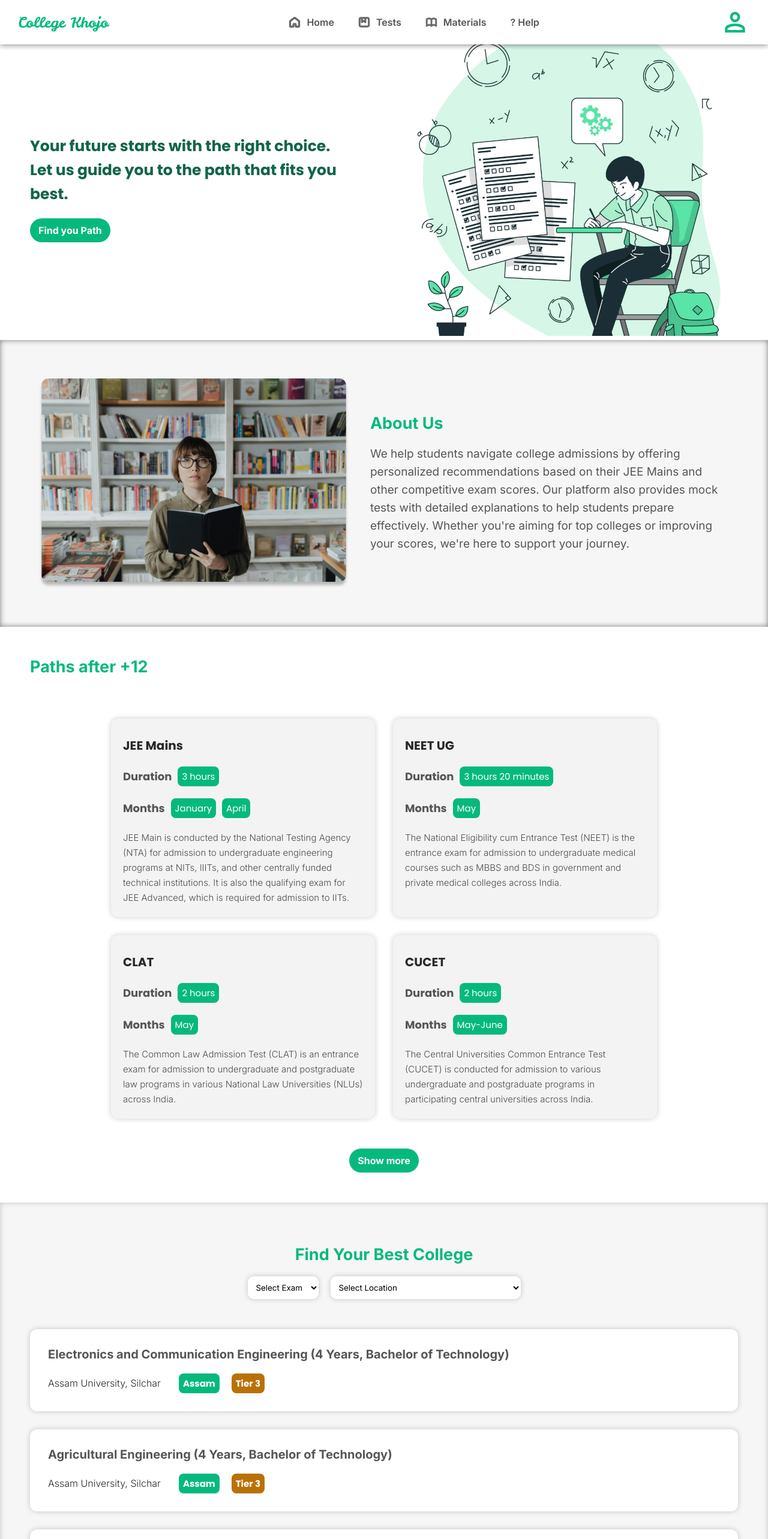
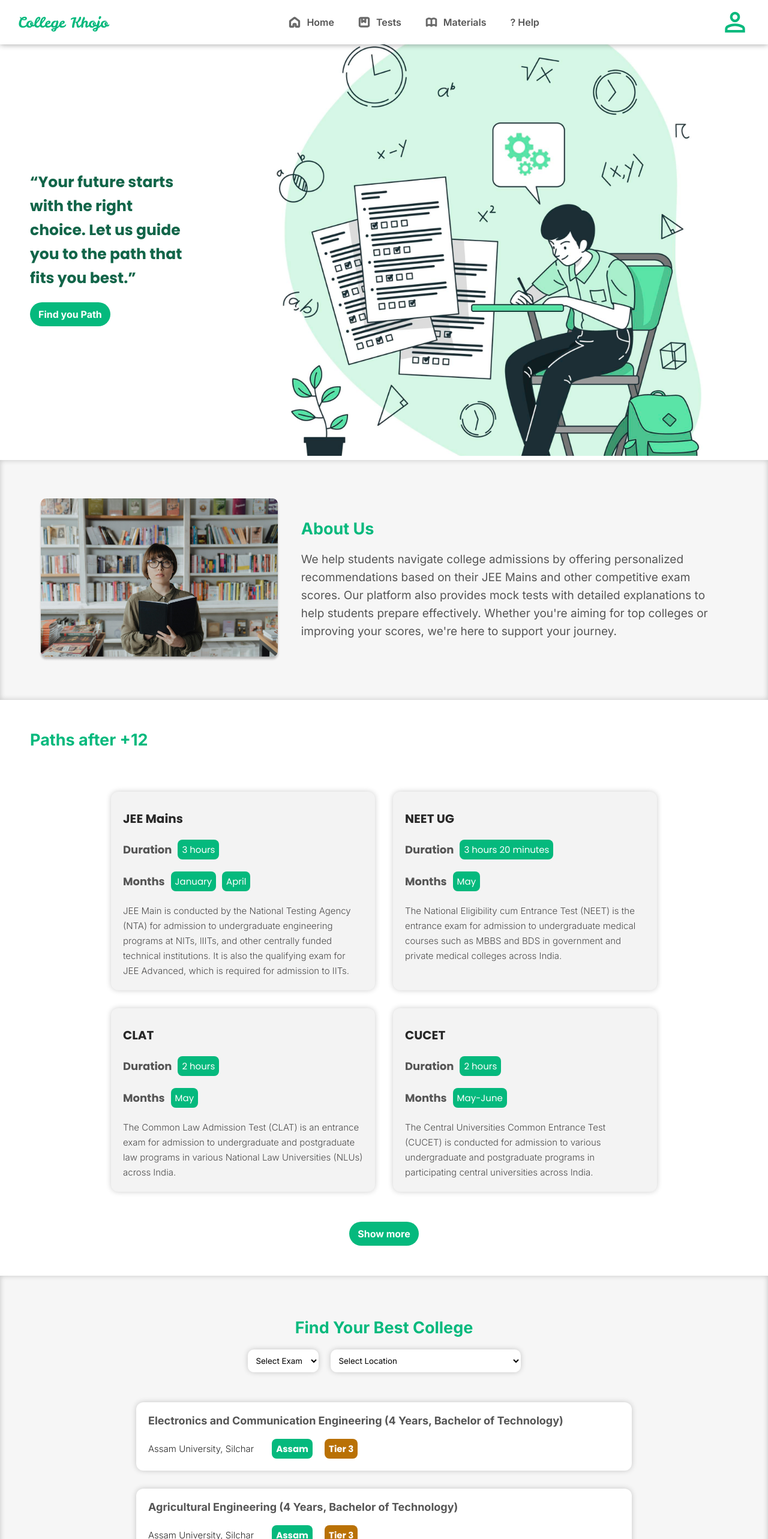
Before and after one commit to ajayverma2611/college-Khojoo, a React (Create React App) app in the folder client/: page / in a window 1280 px wide. Shown: the top 2566 px of the page at 60% size. Built offline with nearby package versions, Linux system fonts and the light colour scheme.

Commit message:
updated ui

```diff
--- a/client/src/Presentation/Components/Footer.js
+++ b/client/src/Presentation/Components/Footer.js
@@ -14,8 +14,8 @@ const Footer = () =>{
                         <h2 className="footer-links">Himagiri Nandan</h2>
                         <h2 className="footer-links">Ajay Verma</h2>
                     </div>
-                    <div id="first-footer" className="logo">
-                        <h1>College Khojo</h1>
+                    <div className="logo" id="first-footer">
+                        <h1 >College Khojo</h1>
                     </div>
                 </div>
                 <div className="footer-left">
--- a/client/src/Presentation/Components/Hero.js
+++ b/client/src/Presentation/Components/Hero.js
@@ -5,7 +5,7 @@ const Hero = () =>{
     return (
         <div className="hero">
             <div className="hero-left">
-                <h1>Your future starts with the right choice. Let us guide you to the path that fits you best.</h1>
+                <h1>“Your future starts with the right choice. Let us guide you to the path that fits you best.”</h1>
                 <button className="herobutton">Find you Path</button>
             </div>
             <div className="hero-right">
--- a/client/src/Presentation/Styles/About.css
+++ b/client/src/Presentation/Styles/About.css
@@ -7,11 +7,11 @@
     background-color:#F6F6F6 ;
     z-index:-10;
     align-items: center;
-    box-shadow: inset 0 0 10px rgba(0,0,0,0.5);
+    box-shadow: inset 0 0 10px rgba(0,0,0,0.2);
 }
 
 .about img{
-    width:45%;
+    width:35%;
     height:auto;
 }
 
--- a/client/src/Presentation/Styles/FindCollege.css
+++ b/client/src/Presentation/Styles/FindCollege.css
@@ -31,6 +31,7 @@
     display:flex;
     position: relative;
     flex-direction: column;
+    align-items: center;
     gap:30px;
     padding:50px;
     width:100%;
@@ -41,9 +42,9 @@
     background-color: white;
     border-radius: 12px;
     display:flex;
-
     flex-direction: column;
-    padding:30px 30px;
+    padding:20px 20px;
+    width: 70%;
     box-shadow: 0 0 10px rgba(0,0,0,0.2);
 }
 
@@ -55,13 +56,13 @@
 
 
 .college-course{
-    font-size: 20px;
+    font-size: 18px;
     font-family:"Inter", sans-serif;
     color:#555555;
 }
 
 .college-name{
-    font-size: 16px;
+    font-size: 15px;
     font-family:"Inter", sans-serif;
     color:#282828;
     font-weight: 300;
@@ -81,4 +82,7 @@
     .college-cont{
         padding:20px;
     }
+    .college{
+        width: 95%;
+    }
 }
--- a/client/src/Presentation/Styles/Footer.css
+++ b/client/src/Presentation/Styles/Footer.css
@@ -6,8 +6,8 @@ footer{
 }
 
 .line{
-    margin-top:50px;
-    height:2px;
+    margin-top:40px;
+    height:1.5px;
     background-color:#05B97D;
     width:100%;
 }
@@ -17,11 +17,11 @@ footer{
     flex-wrap: wrap;
     justify-content: space-around;
     /* gap:50px; */
-    padding-top:30px;
+    padding-top: 20px;
 
 }
 .footer-left{
-    padding:20px;
+
     display:flex;
     flex-direction: column;
 
@@ -32,20 +32,23 @@ footer{
     justify-content: flex-start;
     align-items: flex-start;
     padding-left:0px;
-    padding-top:20px;
+    padding-top:30px;
     /* align-items: center; */
+}
+#first-footer h1{
+    font-size: 30px;
 }
 
 .footer-links{
     display:flex;
     flex-direction: column;
-    font-weight:bold;
-    gap:20px;
+    font-weight:500;
+    gap: 5px;
 }
 .footer-heading{
     color:#05B97D;
     font-size:20px;
-    padding-bottom: 15px;
+    padding-bottom: 5px;
 }
 .footer-links{
     color:#555555;
@@ -70,7 +73,7 @@ footer{
     color:#05B97D;
     font-size: 14px;
     font-family:'Inter', sans-serif;
-    padding:30px;
+    padding:20px;
     /* width:100%; */
     text-align: center;
 }
@@ -79,4 +82,8 @@ footer{
     #footer-mob{
         display:none;
     }
+    #first-footer{
+        padding-top: 0;
+        padding-bottom: 30px;
+    }
 }
--- a/client/src/Presentation/Styles/Hero.css
+++ b/client/src/Presentation/Styles/Hero.css
@@ -4,6 +4,7 @@
     display:flex;
     justify-content:space-evenly;
     box-shadow: 0 0 10px rgba(0, 0, 0, 0.3);
+
 }
 
 .hero h1{
@@ -38,7 +39,7 @@
 
 }
 .hero-right img{
-    height:500px;
+    height:700px;
     width:auto;
 }
 .hero-left{
--- a/client/src/Presentation/Styles/Navbar.css
+++ b/client/src/Presentation/Styles/Navbar.css
@@ -8,7 +8,7 @@ nav{
     z-index: 1000;
     background-color: white;
     height: auto;
-    box-shadow: 0 0 10px rgba(0, 0, 0, 0.3);
+    box-shadow: 0 0 10px rgba(0, 0, 0, 0.2);
 }
 
 .logo{
```
